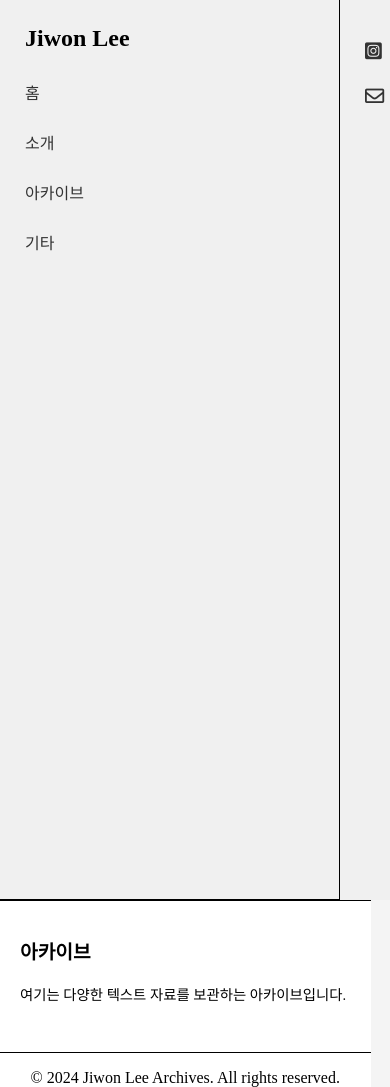
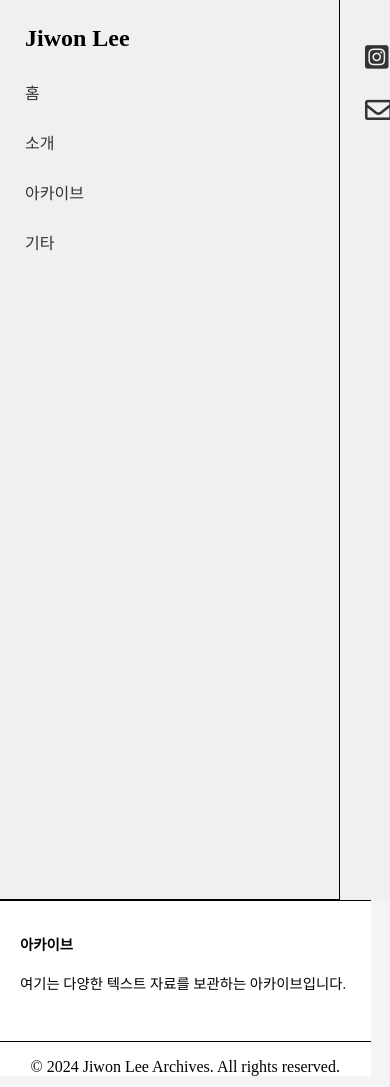
Before and after one commit to LfayeJ/archives, a Jekyll site: the page built from index.html, in a window 390 px wide. Built offline with Jekyll 4.4.1, drawn with Linux system fonts in a browser that asks for light colours; some web fonts are replaced.

Commit message:
Update styles.css

```diff
--- a/assets/css/styles.css
+++ b/assets/css/styles.css
@@ -111,6 +111,7 @@
 }
 
 .main-content {
+  width: 83vw;
   flex: 1;
   display: flex;
   flex-direction: column;
@@ -209,7 +210,7 @@
   }
 
   .additional-side-menu {
-    font-size: 0.5em;
+    font-size: 0.7rem;
   }
 
   .main-content {
@@ -223,10 +224,10 @@
   }
 
   .content h2 {
-    font-size: 1.2em;
+    font-size: 0.9rem;
   }
 
   .content p {
-    font-size: 0.9em;
+    font-size: 0.9rem;
   }
 }
```
